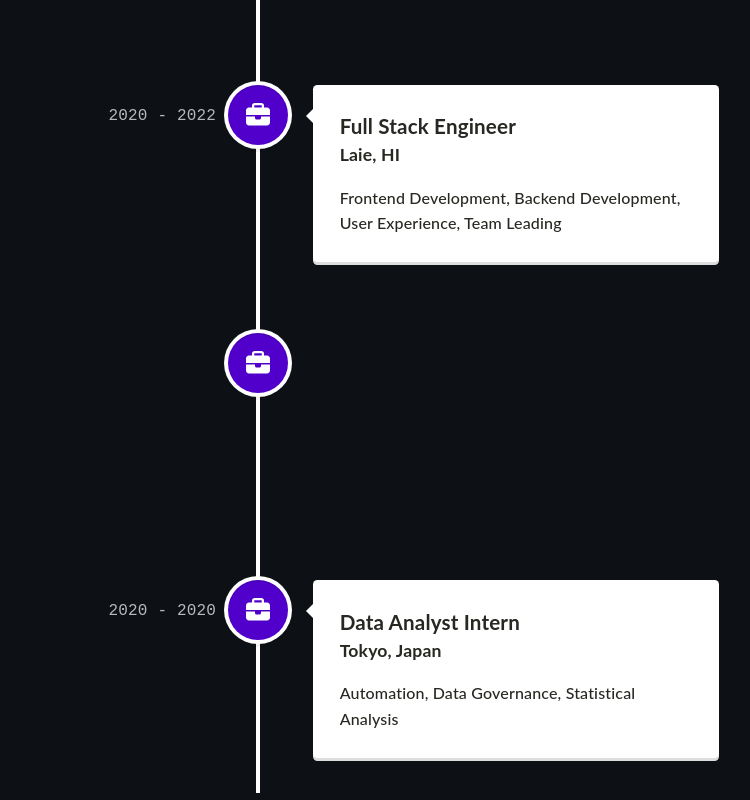
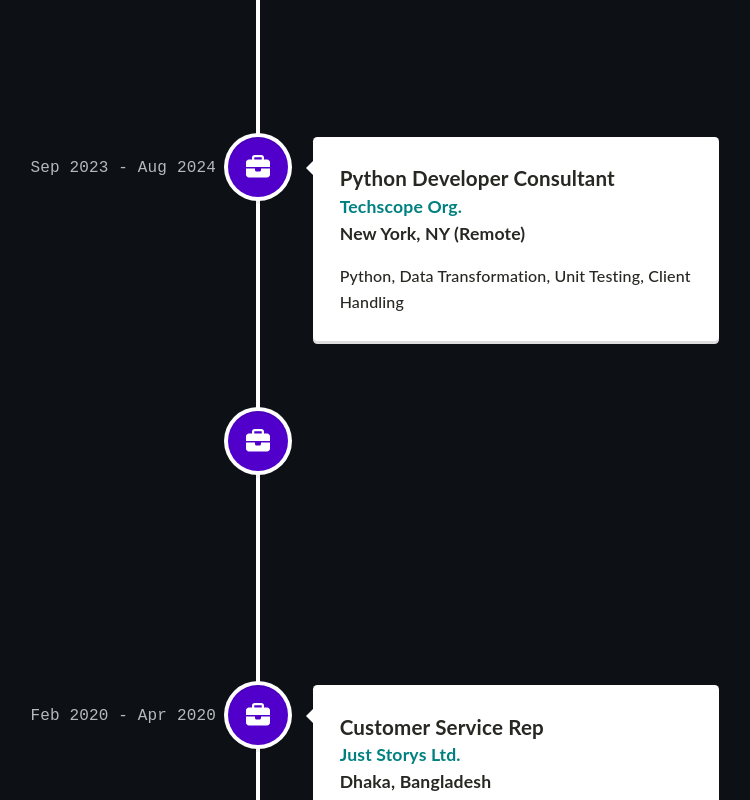
Before and after one commit to arman-sakif/portfolio, a React (Create React App) app: page / in a window 1280 px wide. Shown: the part 1860-2660 px from the top of the page, without its empty margins (382-1132 px from the left). Built offline with nearby package versions, Linux system fonts and the light colour scheme.

Commit message:
career history done

```diff
--- a/src/components/Footer.tsx
+++ b/src/components/Footer.tsx
@@ -10,7 +10,7 @@
         <a href="https://github.com/arman-sakif" target="_blank" rel="noreferrer"><GitHubIcon/></a>
         <a href="https://www.linkedin.com/in/arman-sakif-09/" target="_blank" rel="noreferrer"><LinkedInIcon/></a>
       </div>
-      <p>A portfolio designed & built by <a href="https://github.com/yujisatojr/react-portfolio-template" target="_blank" rel="noreferrer">Yuji Sato</a> with 💜</p>
+      <a href="https://github.com/arman-sakif/" target="_blank" rel="noreferrer">Arman Sakif Chowdhury</a>
     </footer>
   );
 }
--- a/src/components/Project.tsx
+++ b/src/components/Project.tsx
@@ -14,7 +14,7 @@
 function Project() {
     return(
     <div className="projects-container" id="projects">
-        <h1>Personal Projects</h1>
+        <h1>Projects</h1>
         <div className="projects-grid">
             <div className="project">
                 <a href="https://www.filmate.club/" target="_blank" rel="noreferrer"><img src={mock10} className="zoom" alt="thumbnail" width="100%"/></a>
--- a/src/components/Timeline.tsx
+++ b/src/components/Timeline.tsx
@@ -16,50 +16,54 @@
             className="vertical-timeline-element--work"
             contentStyle={{ background: 'white', color: 'rgb(39, 40, 34)' }}
             contentArrowStyle={{ borderRight: '7px solid  white' }}
-            date="2022 - present"
+            date="May 2024 - Aug 2024"
             iconStyle={{ background: '#5000ca', color: 'rgb(39, 40, 34)' }}
             icon={<FontAwesomeIcon icon={faBriefcase} />}
           >
-            <h3 className="vertical-timeline-element-title">Technology Consultant</h3>
-            <h4 className="vertical-timeline-element-subtitle">Dallas, TX</h4>
+            <h3 className="vertical-timeline-element-title">Medical Billing and RCM Associate</h3>
+            <h4 className="vertical-timeline-element-subtitle"style={{ color: 'teal' }}>Intelligency Solutions</h4>
+            <h4 className="vertical-timeline-element-subtitle">Northville, MI (Remote)</h4>
             <p>
-              Full-stack Web Development, GenAI/LLM, Project Management, Business Development
+              Revenue Cycle Management(RCM), CPT / ICD-10 Coding, Medical Terminology, EMR/EHR Systems, HIPAA Compliance
             </p>
           </VerticalTimelineElement>
           <VerticalTimelineElement
             className="vertical-timeline-element--work"
-            date="2020 - 2022"
+            date="Sep 2023 - Aug 2024"
             iconStyle={{ background: '#5000ca', color: 'rgb(39, 40, 34)' }}
             icon={<FontAwesomeIcon icon={faBriefcase} />}
           >
-            <h3 className="vertical-timeline-element-title">Full Stack Engineer</h3>
-            <h4 className="vertical-timeline-element-subtitle">Laie, HI</h4>
+            <h3 className="vertical-timeline-element-title">Python Developer Consultant</h3>
+            <h4 className="vertical-timeline-element-subtitle"style={{ color: 'teal' }}>Techscope Org.</h4>
+            <h4 className="vertical-timeline-element-subtitle">New York, NY (Remote)</h4>
             <p>
-              Frontend Development, Backend Development, User Experience, Team Leading
+              Python, Data Transformation, Unit Testing, Client Handling
             </p>
           </VerticalTimelineElement>
           <VerticalTimelineElement
             className="vertical-timeline-element--work"
-            date="2021 - 2021"
+            date="May 2020 - Aug 2023"
             iconStyle={{ background: '#5000ca', color: 'rgb(39, 40, 34)' }}
             icon={<FontAwesomeIcon icon={faBriefcase} />}
           >
-            <h3 className="vertical-timeline-element-title">Staff Engineer Intern</h3>
-            <h4 className="vertical-timeline-element-subtitle">Laie, HI</h4>
+            <h3 className="vertical-timeline-element-title">Backend Engineer</h3>
+            <h4 className="vertical-timeline-element-subtitle" style={{ color: 'teal' }}>ProyogLab</h4>
+            <h4 className="vertical-timeline-element-subtitle">Dhaka, Bangladesh</h4>
             <p>
-              Full-stack Development, API Development, User Experience
+              Customer Support, Retail Management, Web Development Backend architecture
             </p>
           </VerticalTimelineElement>
           <VerticalTimelineElement
             className="vertical-timeline-element--work"
-            date="2020 - 2020"
+            date="Feb 2020 - Apr 2020"
             iconStyle={{ background: '#5000ca', color: 'rgb(39, 40, 34)' }}
             icon={<FontAwesomeIcon icon={faBriefcase} />}
           >
-            <h3 className="vertical-timeline-element-title">Data Analyst Intern</h3>
-            <h4 className="vertical-timeline-element-subtitle">Tokyo, Japan</h4>
+            <h3 className="vertical-timeline-element-title">Customer Service Rep</h3>
+            <h4 className="vertical-timeline-element-subtitle"style={{ color: 'teal' }}>Just Storys Ltd.</h4>
+            <h4 className="vertical-timeline-element-subtitle">Dhaka, Bangladesh</h4>
             <p>
-              Automation, Data Governance, Statistical Analysis
+              Customer Service, Social Media Management, Upselling, Collaboration, Communication
             </p>
           </VerticalTimelineElement>
         </VerticalTimeline>
```
